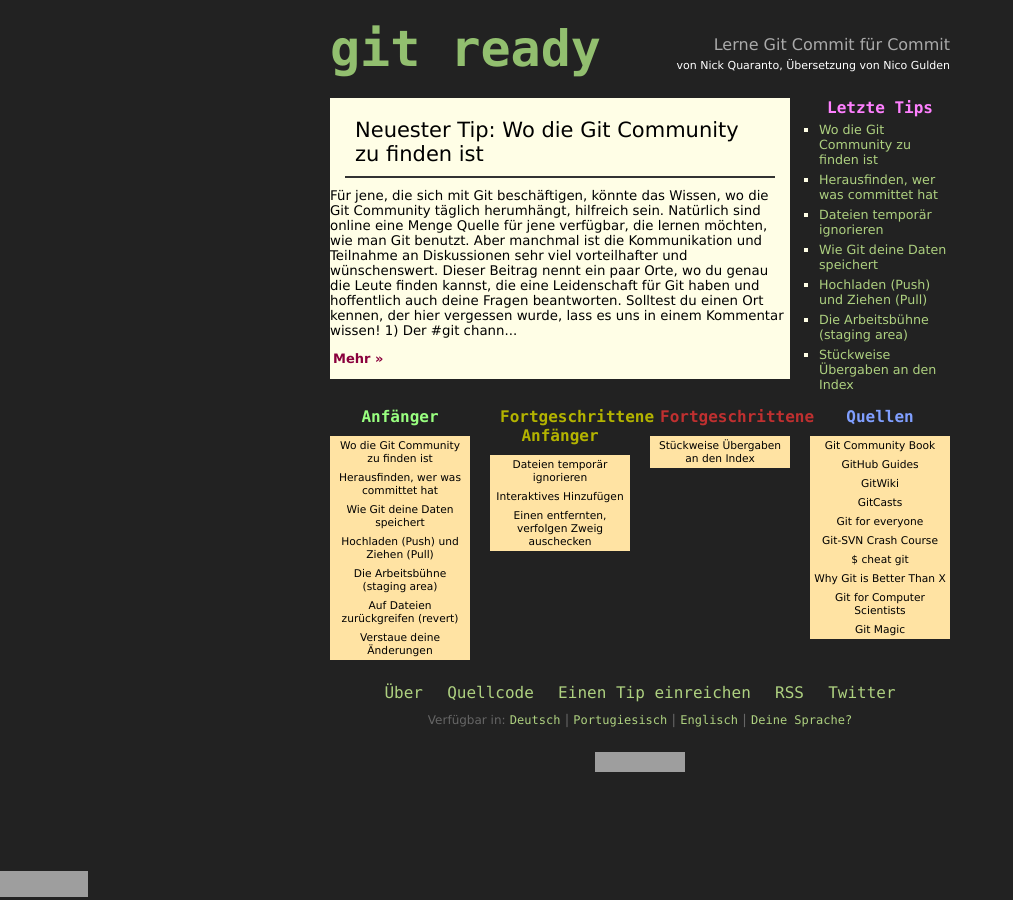
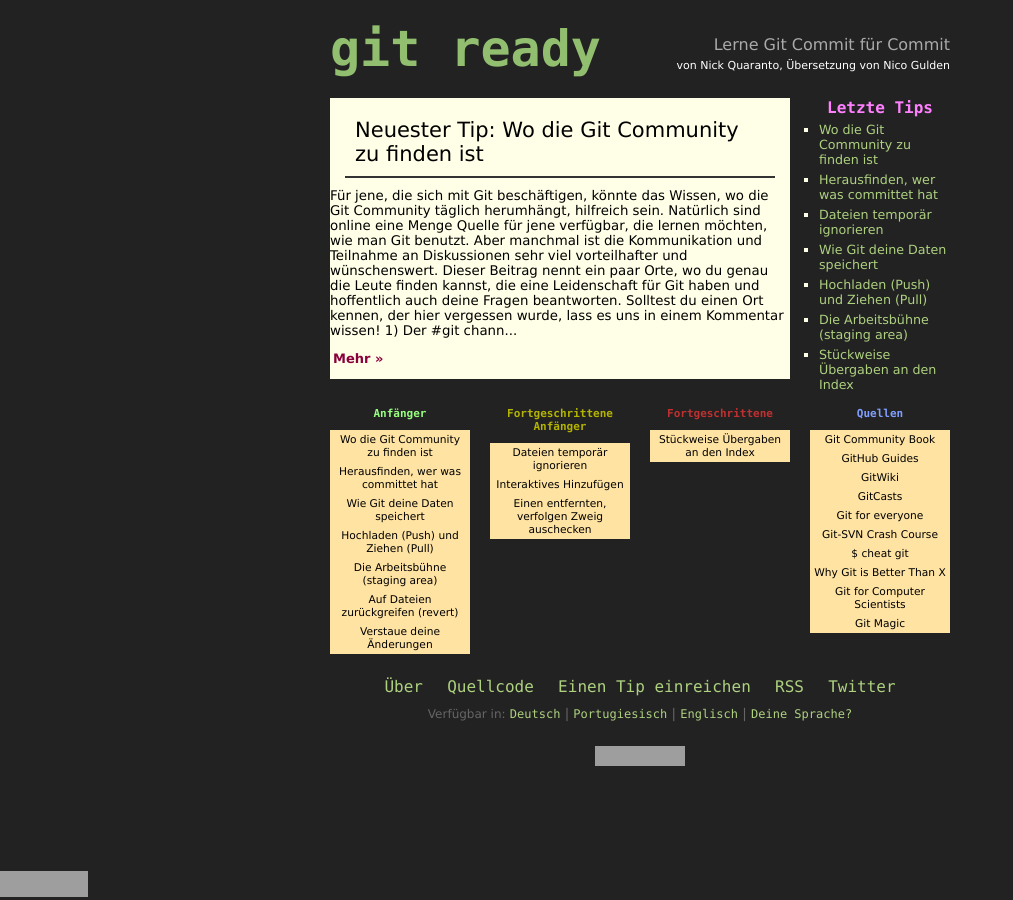
Before and after one commit to qrush/gitready, a Jekyll site: the page built from index.html, in a window 1280 px wide. Shown: the whole page, without its empty margins (0-1013 px from the left). Built offline with Jekyll 4.4.1, drawn with Linux system fonts in a browser that asks for light colours; grey boxes are pictures that could not be loaded.

Commit message:
Long german words are long

```diff
--- a/css/screen.css
+++ b/css/screen.css
@@ -131,7 +131,10 @@
 	background: #FFE3A3;
 }
 
-.links h3 { text-align: center; }
+.links h3 {
+  text-align: center;
+  font-size: 11px
+}
 
 .links a:hover
 {
```
